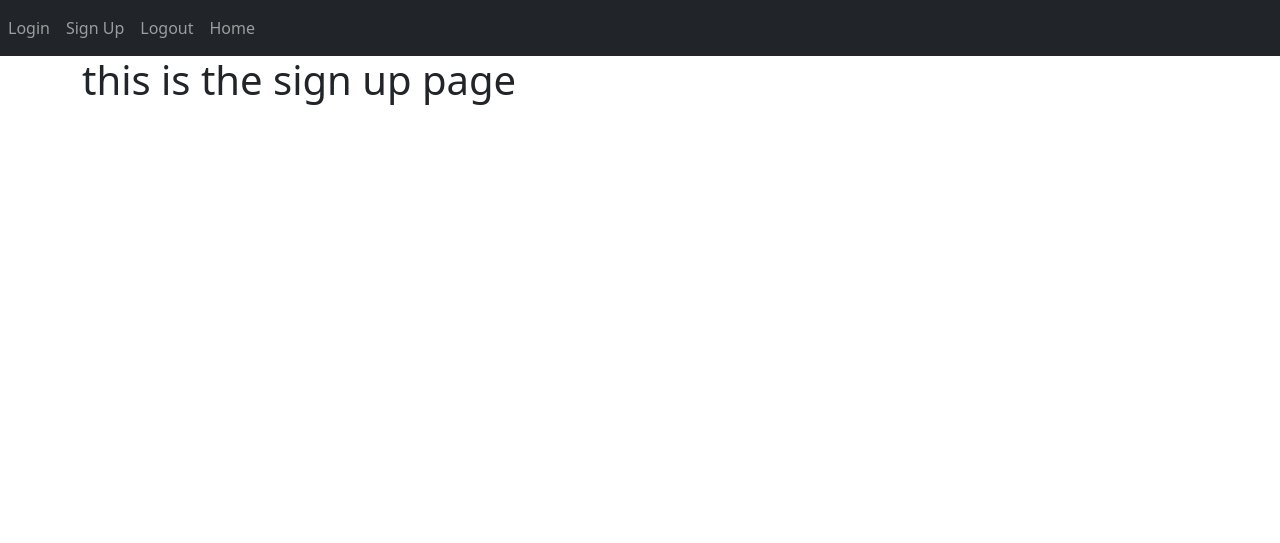
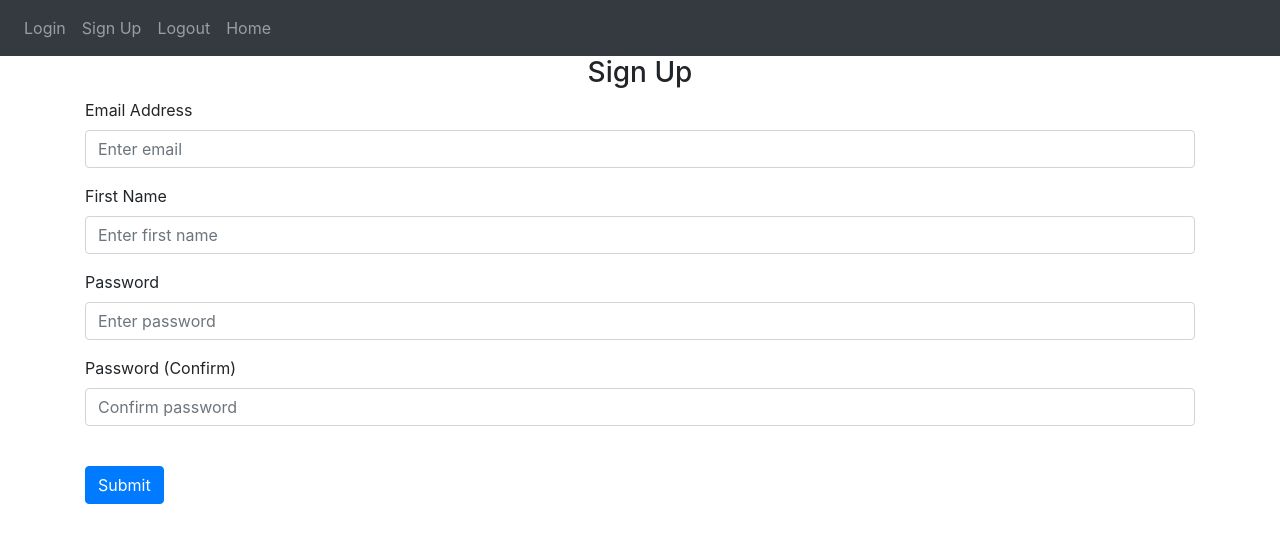
Before and after one commit to elsieoduor/flask_w_python_app, a Flask app: template website/template/sign_up.html in a window 1280 px wide. Shown: the top 543 px of the page. Run offline with Flask 3, Linux system fonts and the light colour scheme; the template is opened without the code that fills it, so the values that code supplies are empty; some libraries are stand-ins or nearby versions.

Commit message:
Created Sign Up html

```diff
--- a/website/template/base.html
+++ b/website/template/base.html
@@ -3,10 +3,12 @@
 <head>
   <meta charset="UTF-8">
   <meta name="viewport" content="width=device-width, initial-scale=1.0">
-    <link href="https://cdn.jsdelivr.net/npm/bootstrap@5.3.2/dist/css/bootstrap.min.css"
+  <link
   rel="stylesheet"
-    integrity="sha384-T3c6CoIi6uLrA9TneNEoa7RxnatzjcDSCmG1MXxSR1GAsXEV/Dwwykc2MPK8M2HN"
-    crossorigin="anonymous">
+  href="https://stackpath.bootstrapcdn.com/bootstrap/4.4.1/css/bootstrap.min.css"
+  integrity="sha384-Vkoo8x4CGsO3+Hhxv8T/Q5PaXtkKtu6ug5TOeNV6gBiFeWPGFN9MuhOf23Q9Ifjh"
+  crossorigin="anonymous"
+  />
   <link
   rel="stylesheet"
   href="https://stackpath.bootstrapcdn.com/font-awesome/4.7.0/css/font-awesome.min.css"
@@ -32,25 +34,27 @@
 
   </nav>
 
+
+  <div class="container">
+    {% block content%} {% endblock %}
+  </div>
+
+
   <script
   src="https://code.jquery.com/jquery-3.2.1.slim.min.js"
   integrity="sha384-KJ3o2DKtIkvYIK3UENzmM7KCkRr/rE9/Qpg6aAZGJwFDMVNA/GpGFF93hXpG5KkN"
   crossorigin="anonymous"
   ></script>
-  <div class="container">
-    {% block content%} {% endblock %}
-  </div>
   <script
   src="https://cdnjs.cloudflare.com/ajax/libs/popper.js/1.12.9/umd/popper.min.js"
   integrity="sha384-ApNbgh9B+Y1QKtv3Rn7W3mgPxhU9K/ScQsAP7hUibX39j7fakFPskvXusvfa0b4Q"
   crossorigin="anonymous"
   ></script>
-
   <script
-  src="https://cdn.jsdelivr.net/npm/bootstrap@5.3.2/dist/js/bootstrap.bundle.min.js"
-  integrity="sha384-C6RzsynM9kWDrMNeT87bh95OGNyZPhcTNXj1NW7RuBCsyN/o0jlpcV8Qyq46cDfL"
-  crossorigin="anonymous"></script>
-
+  src="https://maxcdn.bootstrapcdn.com/bootstrap/4.0.0/js/bootstrap.min.js"
+  integrity="sha384-JZR6Spejh4U02d8jOt6vLEHfe/JQGiRRSQQxSfFWpi1MquVdAyjUar5+76PVCmYl"
+  crossorigin="anonymous"
+  ></script>
   <script
     type="text/javascript"
     src="{{ url_for('static', filename='index.js') }}"
--- a/website/template/sign_up.html
+++ b/website/template/sign_up.html
@@ -1,5 +1,29 @@
 {% extends "base.html"%} {% block title %}Sign Up{% endblock %}
 
 {% block content%}
-<h1>this is the sign up page</h1>
+<form method="POST">
+  <h3 align="center">Sign Up</h3>
+  <div class="form-group">
+    <label for="email">Email Address</label>
+    <input type="email" class="form-control" id="email" name="email" placeholder="Enter email" />
+  </div>
+
+  <div class="form-group">
+    <label for="firstName">First Name</label>
+    <input type="text" class="form-control" id="firstName" name="firstName" placeholder="Enter first name" />
+  </div>
+
+  <div class="form-group">
+    <label for="password1">Password</label>
+    <input type="password" class="form-control" id="password1" name="password1" placeholder="Enter password" />
+  </div>
+
+  <div class="form-group">
+    <label for="password2">Password (Confirm)</label>
+    <input type="password" class="form-control" id="password2" name="password2" placeholder="Confirm password" />
+  </div>
+  <br />
+
+  <button type="submit" class="btn btn-primary">Submit</button>
+</form>
 {% endblock %}
```
Lines whose indentation alone changed are shown as unchanged.
